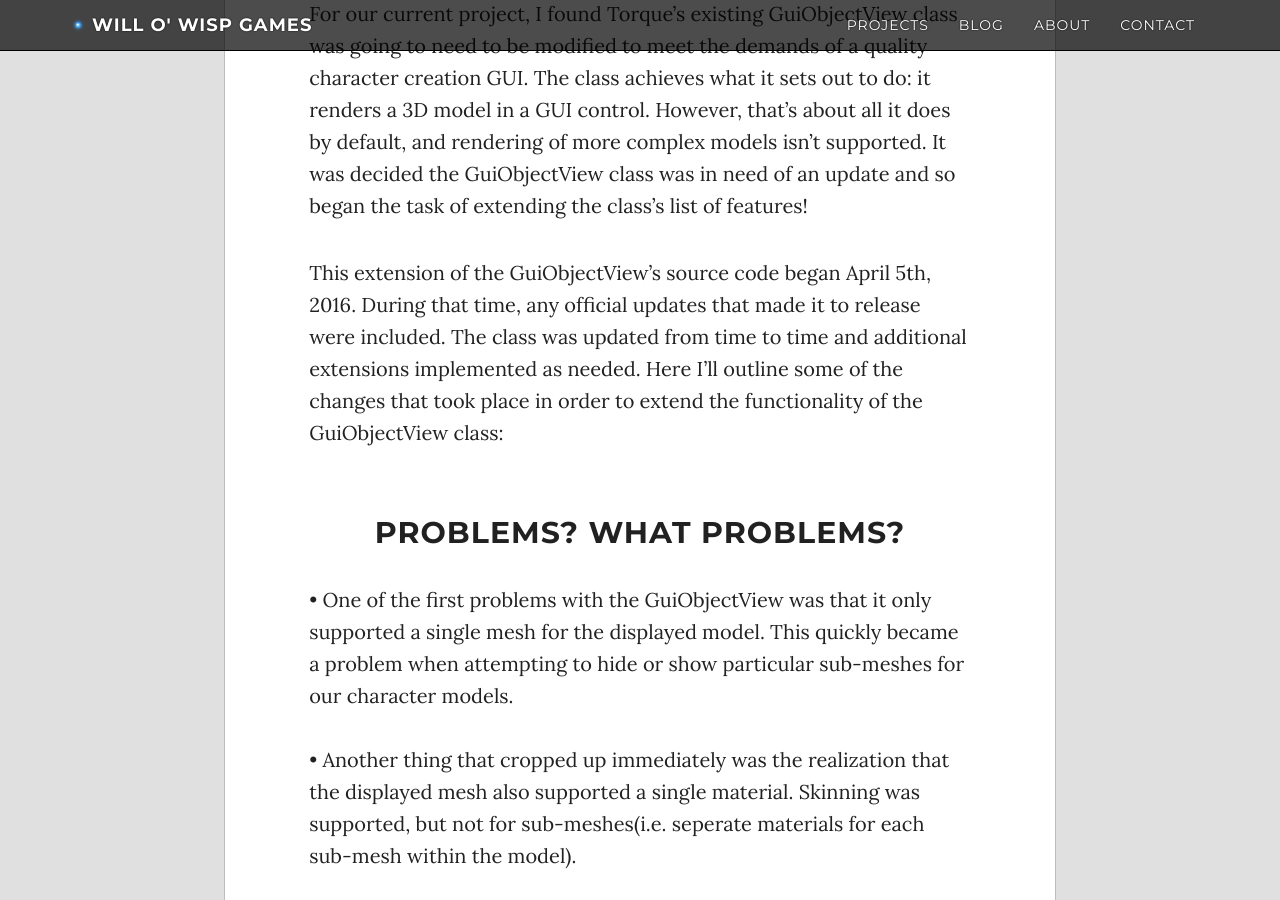
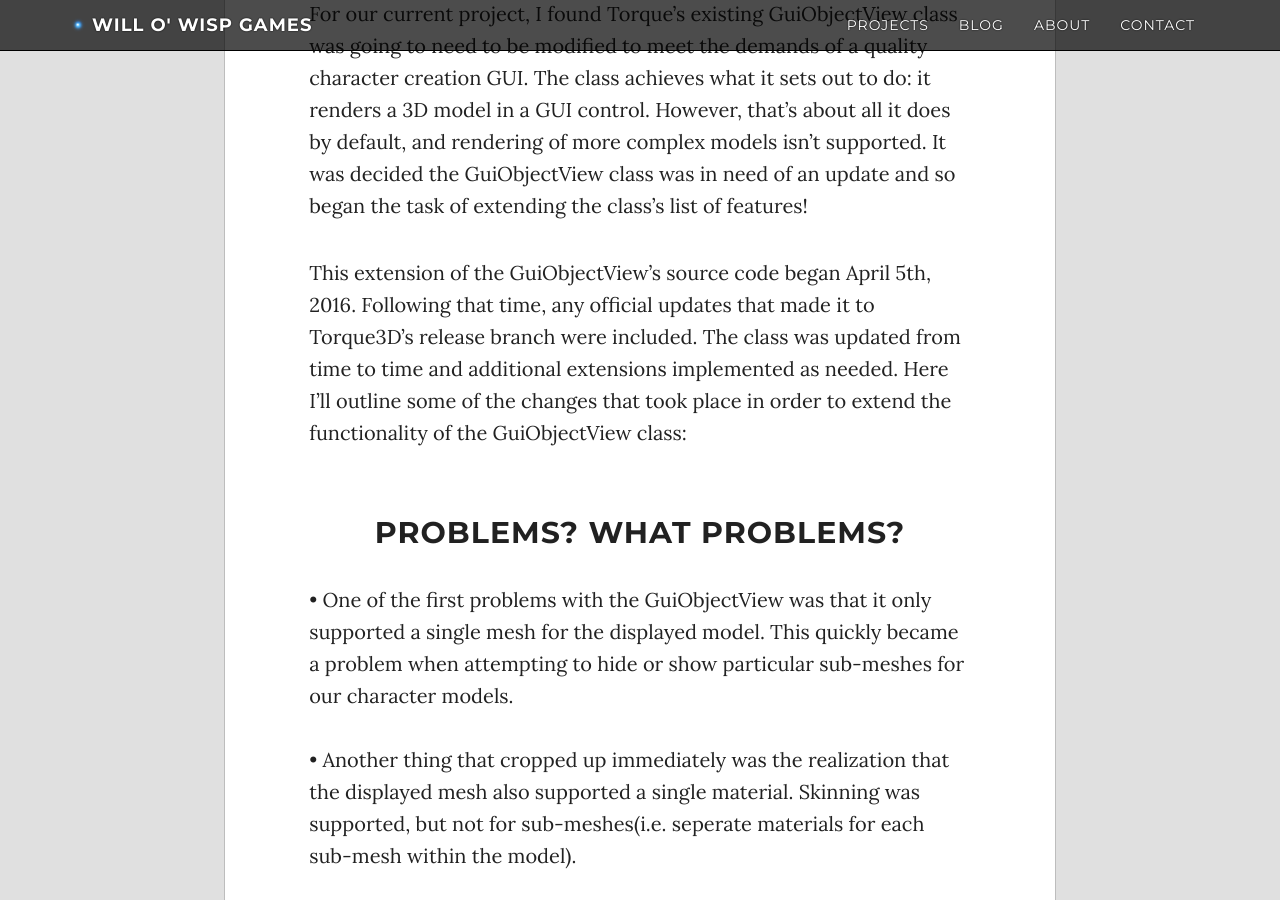
Before and after one commit to WilloWispGames/WilloWispGames.github.io, a Jekyll site: the page built from _posts/2016-09-15-ExtGuiObjView.md, in a window 1280 px wide and 900 px high, scrolled down 384 px. Built offline with Jekyll 4.4.1, drawn with Linux system fonts in a browser that asks for light colours; nearby versions of some CDN libraries; comment, search, counter and statistics services are not loaded; some of the changed text lies outside the part shown.

Commit message:
Update 2016-09-15-ExtGuiObjView.md

```diff
--- a/_posts/2016-09-15-ExtGuiObjView.md
+++ b/_posts/2016-09-15-ExtGuiObjView.md
@@ -10,7 +10,7 @@
 <br>
 For our current project, I found Torque's existing GuiObjectView class was going to need to be modified to meet the demands of a quality character creation GUI. The class achieves what it sets out to do: it renders a 3D model in a GUI control. However, that's about all it does by default, and rendering of more complex models isn't supported. It was decided the GuiObjectView class was in need of an update and so began the task of extending the class's list of features!
 
-This extension of the GuiObjectView's source code began April 5th, 2016. During that time, any official updates that made it to release were included. The class was updated from time to time and additional extensions implemented as needed. Here I'll outline some of the changes that took place in order to extend the functionality of the GuiObjectView class:
+This extension of the GuiObjectView's source code began April 5th, 2016. Following that time, any official updates that made it to Torque3D's release branch were included. The class was updated from time to time and additional extensions implemented as needed. Here I'll outline some of the changes that took place in order to extend the functionality of the GuiObjectView class:
 <br>
 <br>
 <h2>Problems? What Problems?</h2>
```
Also changed, not shown: other parts of _posts/2016-09-15-ExtGuiObjView.md (+2 -0 lines).
